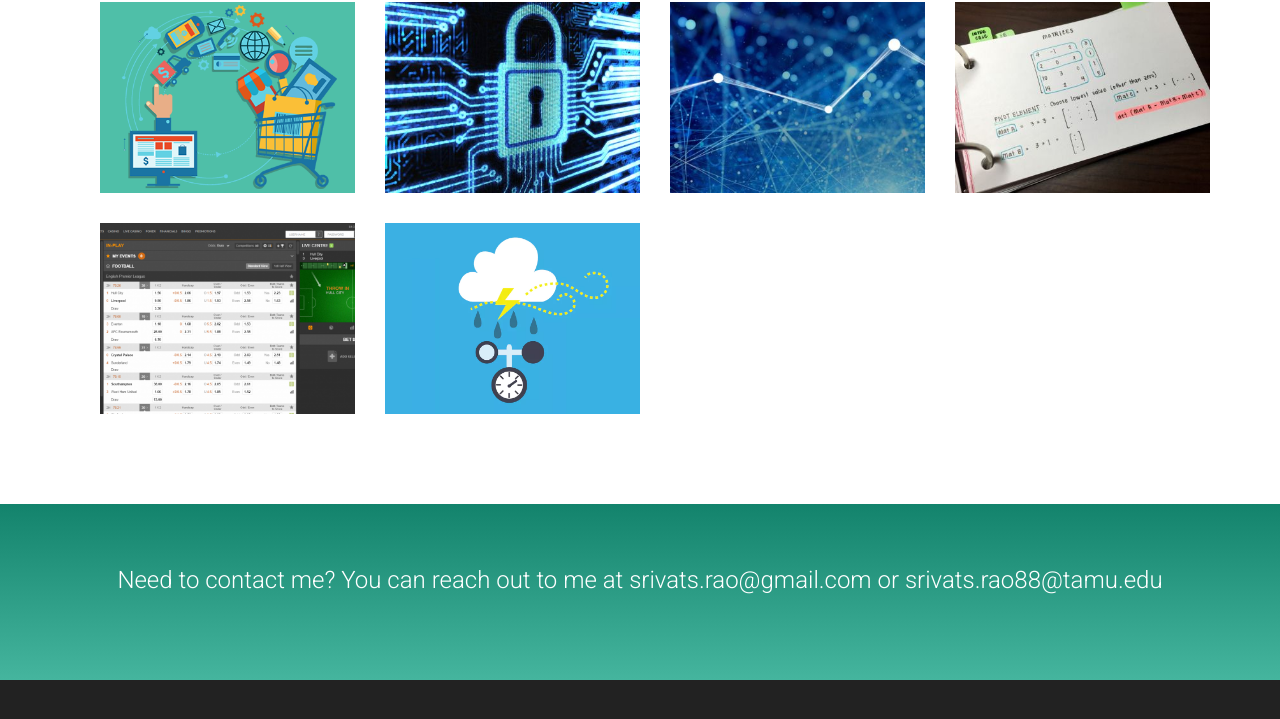
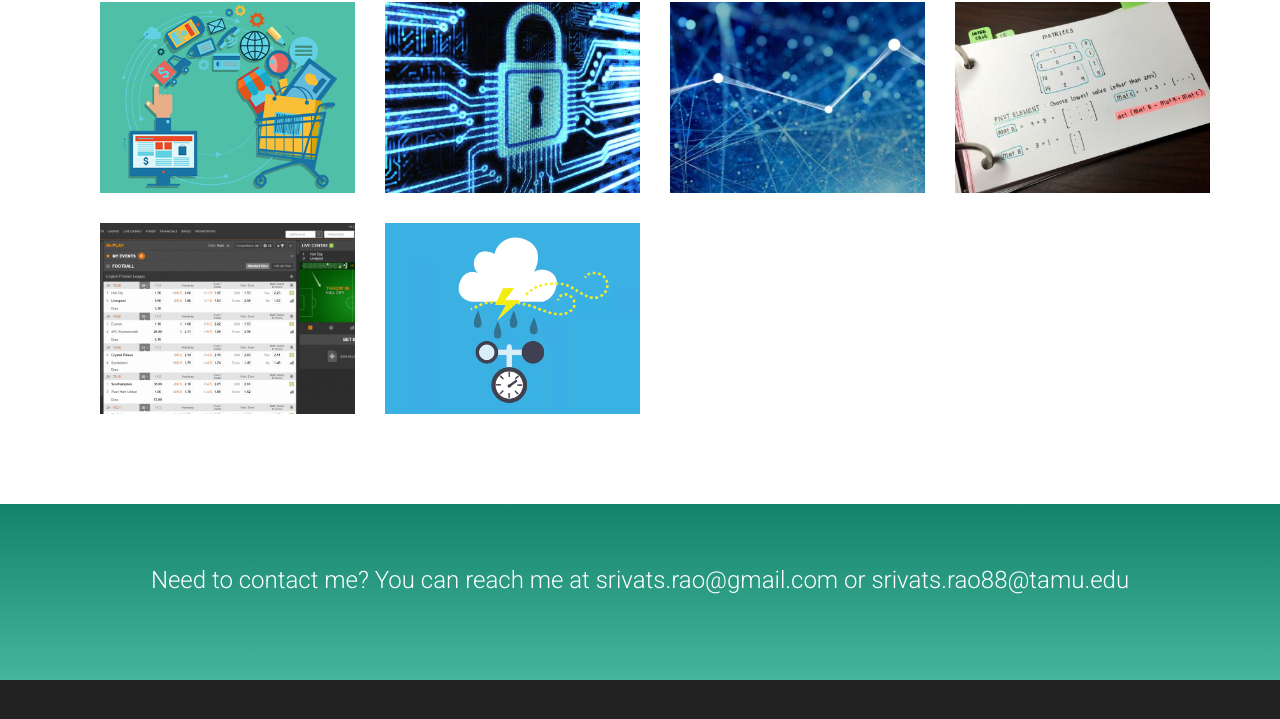
Before and after one commit to srivatsarao/srivatsarao.github.io, a plain HTML site: page index.html in a window 1280 px wide. Shown: the part 2703-3422 px from the top of the page. Drawn offline with Linux system fonts and the light colour scheme.

Commit message:
contact information

```diff
--- a/index.html
+++ b/index.html
@@ -470,7 +470,7 @@ _________________________________________________________ -->
                 <div class="col-md-12">
                     <div class="text-center">
 
-                        <p class="lead">Need to contact me? You can reach out to me at <a href="mailto:srivats.rao@gmail.com">srivats.rao@gmail.com</a> or <a href="mailto:srivats.rao88@tamu.edu">srivats.rao88@tamu.edu</a></p>
+                        <p class="lead">Need to contact me? You can reach me at <a href="mailto:srivats.rao@gmail.com">srivats.rao@gmail.com</a> or <a href="mailto:srivats.rao88@tamu.edu">srivats.rao88@tamu.edu</a></p>
                     </div>
 
                 </div>
```
